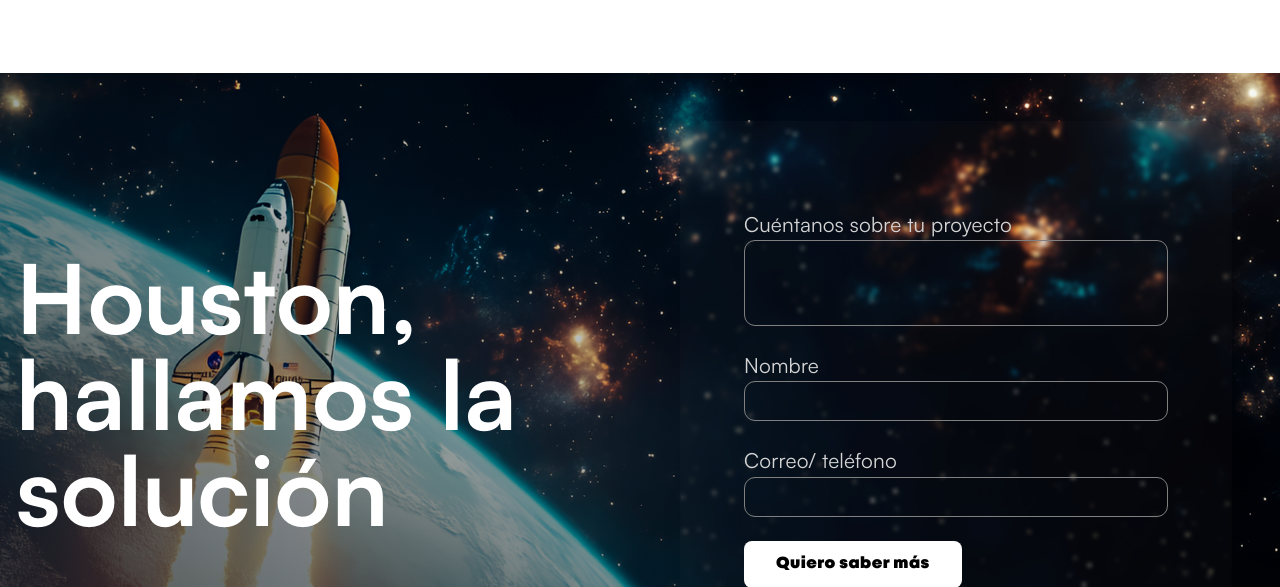
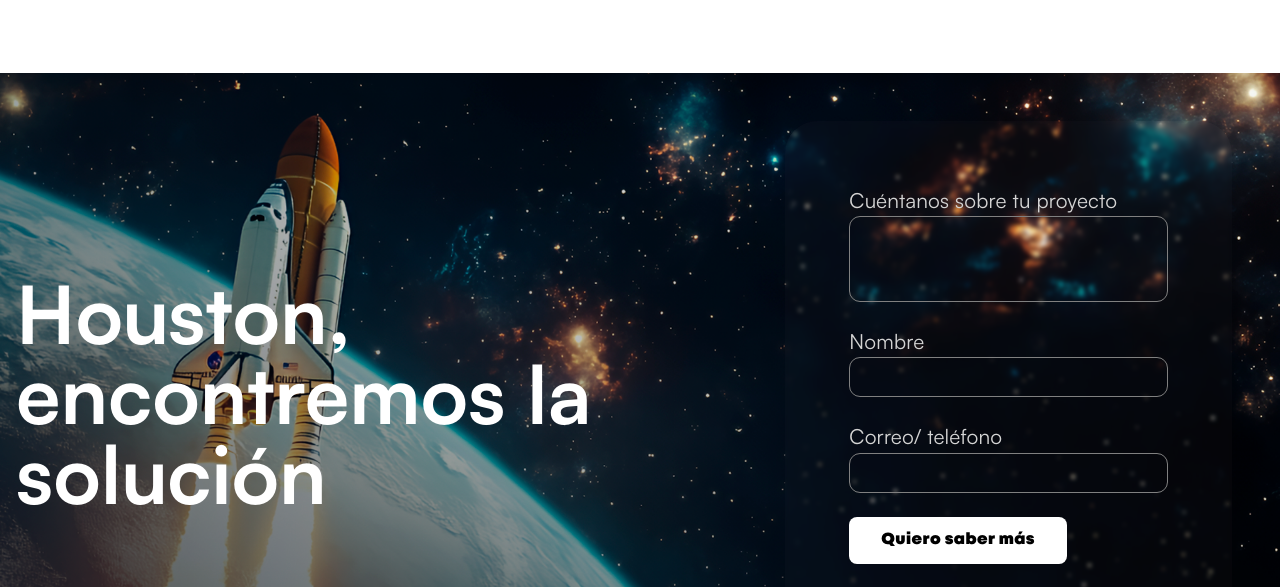
Before and after one commit to laiktech/laiktech-website, a Next.js app: page / in a window 1280 px wide. Shown: the part 2580-3167 px from the top of the page. Built offline with nearby package versions, Linux system fonts and the light colour scheme; what @mui/material-nextjs would draw is missing.

Commit message:
feat: contact-ud

```diff
--- a/app/components/contact-us.tsx
+++ b/app/components/contact-us.tsx
@@ -30,7 +30,7 @@ const textFieldStyle: SxProps<Theme> = {
   },
 };
 
-const formLabelStyle = "text-[1.3rem] mt-6";
+const formStyle = "text-[1.3rem] mb-6";
 
 export const ContactUs = () => {
 
@@ -44,38 +44,53 @@ export const ContactUs = () => {
       />
       <Box className="contact-us__content absolute text-white top-0 h-full w-full p-4">
         <Grid container spacing={2} className="h-full" >
-          <Grid size={6}>
+          <Grid size={{ xs: 12, sm: 7 }} className="hidden md:block">
             <Box className="contact-us__title h-full flex items-center">
-              <p className="leading-none text-[6rem] font-bold">Houston, <br /> hallamos la solución </p>
+              <p className="leading-none text-[5rem] font-bold">Houston, <br /> encontremos la solución </p>
             </Box>
           </Grid>
-          <Grid size={6}>
+          <Grid size={{ xs: 12, sm: 5 }} >
             <Box
               className="contact-us__form border-[1] border-gray-500 rounded-4xl text-neutral-300" component="form"
               sx={{
                 backdropFilter: "blur(2px)",
                 backgroundColor: "rgb(255 255 255 / 2%)",
-                padding: "4em",
-                margin: "2em",
+                padding: {
+                  xs: "3em 2em",
+                  sm: "4em"
+                },
+                margin: {
+                  xs: "0",
+                  sm: "2em"
+                },
+                marginTop: {
+                  xs: "1em"
+                }
               }}
               noValidate
               autoComplete="off"
             >
-              <p className={ formLabelStyle } >Cuéntanos sobre tu proyecto</p>
+              <div className={ formStyle } >
+                <p>Cuéntanos sobre tu proyecto</p>
                 <TextField fullWidth id="project-form-detail" variant="outlined" size="small"
                   multiline rows={3} sx={ textFieldStyle }
                 />
+              </div>
 
-              <p className={ formLabelStyle } >Nombre</p>
+              <div className={ formStyle } >
+                <p>Nombre</p>
                 <TextField fullWidth id="project-form-name" variant="outlined" size="small"
                   sx={ textFieldStyle }
                 />
+              </div>
 
-              <p className={ formLabelStyle } >Correo/ teléfono</p>
+              <div className={ formStyle } >
+                <p>Correo/ teléfono</p>
                 <TextField fullWidth id="project-form-mail-or-phone" variant="outlined" size="small"
                   sx={ textFieldStyle }
                 />
-              <br></br><br></br>
+              </div>
+
               <CustomButton background="white" textColor="black" text="Quiero saber más" size="medium" />
             </Box>
           </Grid>
```
Also changed, not shown: app/components/out-technologies.tsx (+3 -5 lines). Lines whose indentation alone changed are shown as unchanged.
